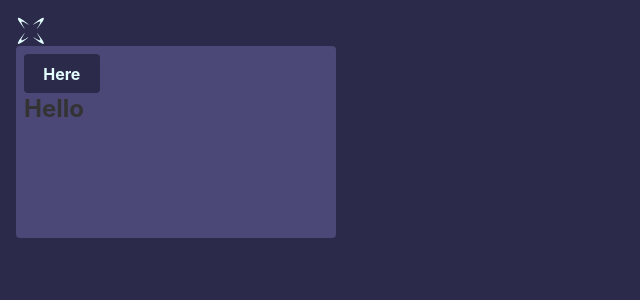
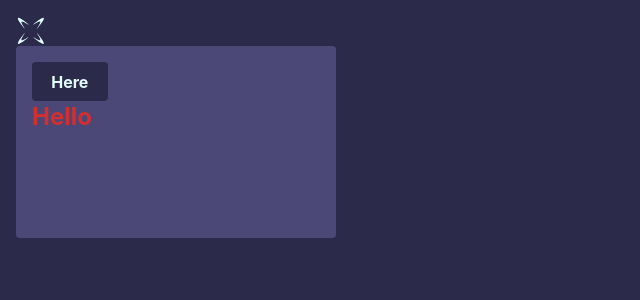
Before and after one commit to William9601/ctrack-web, a React (Vite) app: page / in a window 1280 px wide. Shown: the top 300 px of the page, without its empty margins (0-640 px from the left). Built offline with nearby package versions, Linux system fonts and the light colour scheme.

Commit message:
ma prop to theme

```diff
--- a/src/App.tsx
+++ b/src/App.tsx
@@ -7,18 +7,23 @@ import Typography from "./components/typography/Typography.styles";
 import theme from "./assets/styles/theme";
 import { CtrackLogo } from "./assets/icons";
 
-// import { ReactComponent as Logo } from "./assets/icons/ctrack-logo.svg";
-
 function App() {
   return (
     <ThemeProvider theme={theme}>
       <GlobalStyles />
       <AppContainer>
         <CtrackLogo />
-        <Card variant='default' height='12rem' width='20rem'>
+        <Card
+          variant='default'
+          height='12rem'
+          width='20rem'
+          backgroundColor='secondaryColor'
+          padding='spacingMedium'>
           <div>
             <PrimaryButton>Here</PrimaryButton>
-            <Typography variant='h1'>Hello</Typography>
+            <Typography variant='h1' color='errorColor'>
+              Hello
+            </Typography>
           </div>
         </Card>
       </AppContainer>
--- a/src/components/card/Card.styles.ts
+++ b/src/components/card/Card.styles.ts
@@ -5,9 +5,9 @@ const defaultCardStyle = css<CardProps>`
   height: ${({ height }) => height};
   width: ${({ width }) => width};
   background-color: ${({ theme, backgroundColor }) =>
-    backgroundColor || theme.colors.surfaceColor};
+    theme.colors[backgroundColor || "surfaceColor"]};
   border-radius: ${({ theme }) => theme.borderRadius.borderRadiusSmall};
-  padding: ${({ theme, padding }) => padding || theme.spacing.spacingSmall};
+  padding: ${({ theme, padding }) => theme.spacing[padding]};
 `;
 
 export const StyledCard = styled.div<CardProps>`
--- a/src/components/card/types.ts
+++ b/src/components/card/types.ts
@@ -5,7 +5,7 @@ export interface CardProps {
   height?: string;
   width?: string;
   backgroundColor?: keyof typeof theme.colors;
-  padding?: keyof typeof theme.spacing;
+  padding: keyof typeof theme.spacing;
   children: React.ReactNode;
 }
 
--- a/src/components/typography/Typography.styles.ts
+++ b/src/components/typography/Typography.styles.ts
@@ -30,7 +30,7 @@ const variantStyles = {
 };
 
 const Typography = styled.p<TypographyProps>`
-  color: ${({ theme, color }) => color || theme.colors.onSurfaceColor};
+  color: ${({ theme, color }) => theme.colors[color || "onSurfaceColor"]};
   margin: 0;
   ${({ variant }) => variant && variantStyles[variant]}
 `;
```
